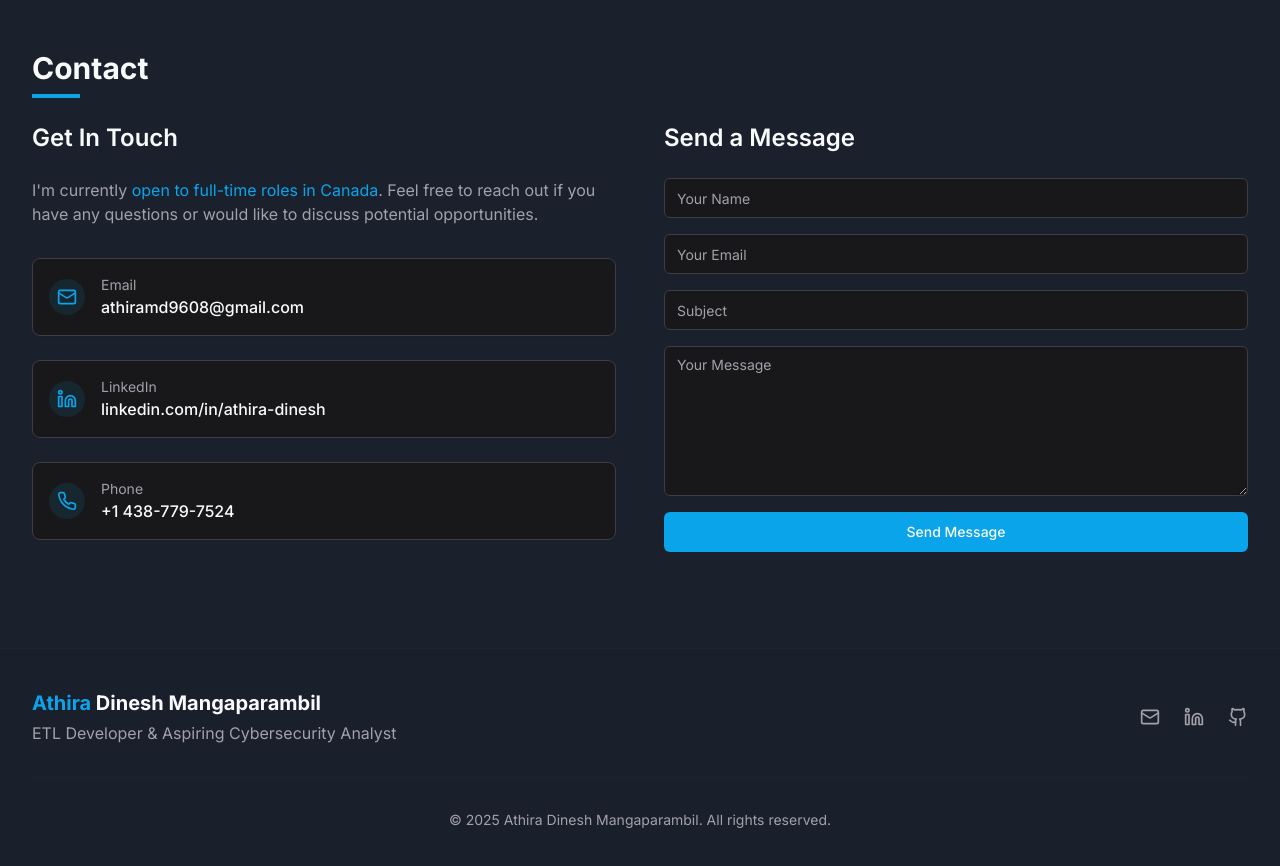
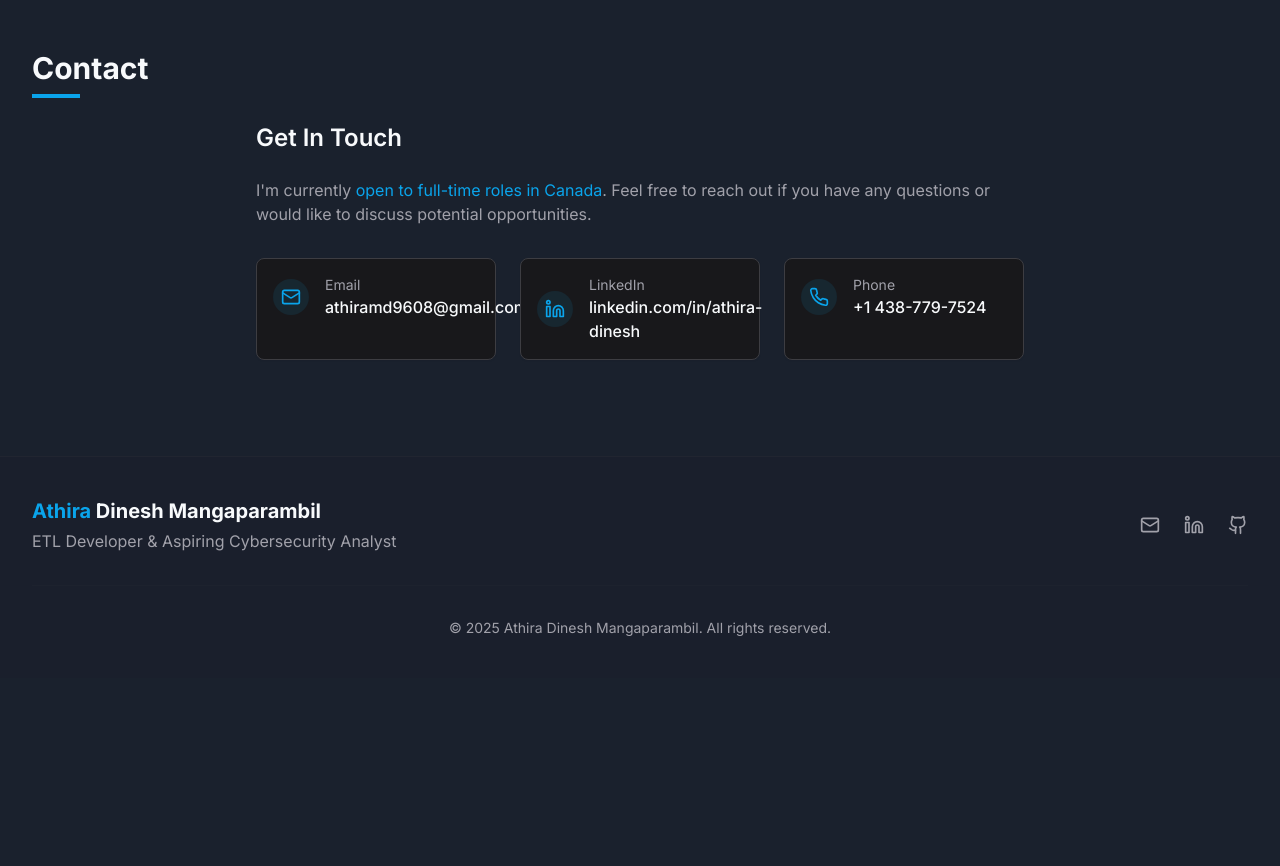
Before and after one commit to Athiramd8/athiradinesh-portfolio, a React (Vite) app: page / in a window 1280 px wide. Shown: the part 3900-4766 px from the top of the page. After the commit the page ends 4578 px from the top, so only its background shows below. Built offline with nearby package versions, Linux system fonts and the light colour scheme.

Commit message:
Remove contact form

```diff
--- a/src/components/ContactSection.tsx
+++ b/src/components/ContactSection.tsx
@@ -1,44 +1,9 @@
 
-import React, { useState } from "react";
-import { Button } from "@/components/ui/button";
-import { Input } from "@/components/ui/input";
-import { Textarea } from "@/components/ui/textarea";
+import React from "react";
 import { Card, CardContent } from "@/components/ui/card";
 import { Mail, Linkedin, Phone } from "lucide-react";
-import { useToast } from "@/hooks/use-toast";
 
 const ContactSection: React.FC = () => {
-  const { toast } = useToast();
-  const [formData, setFormData] = useState({
-    name: "",
-    email: "",
-    subject: "",
-    message: "",
-  });
-  const [isLoading, setIsLoading] = useState(false);
-
-  const handleChange = (
-    e: React.ChangeEvent<HTMLInputElement | HTMLTextAreaElement>
-  ) => {
-    const { name, value } = e.target;
-    setFormData((prev) => ({ ...prev, [name]: value }));
-  };
-
-  const handleSubmit = (e: React.FormEvent) => {
-    e.preventDefault();
-    setIsLoading(true);
-
-    // Simulating form submission
-    setTimeout(() => {
-      toast({
-        title: "Message sent!",
-        description: "Thank you for your message. I'll get back to you soon.",
-      });
-      setFormData({ name: "", email: "", subject: "", message: "" });
-      setIsLoading(false);
-    }, 1000);
-  };
-
   const contactInfo = [
     {
       icon: <Mail className="h-5 w-5 text-accent" />,
@@ -64,16 +29,15 @@ const ContactSection: React.FC = () => {
     <section id="contact" className="section-container">
       <div className="container">
         <h2 className="section-heading">Contact</h2>
-        <div className="grid md:grid-cols-2 gap-12">
-          <div>
+        <div className="max-w-3xl mx-auto">
           <h3 className="text-2xl font-semibold mb-6">Get In Touch</h3>
           <p className="text-muted-foreground mb-8">
             I'm currently <span className="text-accent">open to full-time roles in Canada</span>. Feel free to reach out if you have any questions or would like to discuss potential opportunities.
           </p>
 
-            <div className="space-y-6">
+          <div className="grid sm:grid-cols-2 md:grid-cols-3 gap-6">
             {contactInfo.map((item, index) => (
-                <Card key={index} className="bg-secondary border-muted">
+              <Card key={index} className="bg-secondary border-muted hover:border-accent/50 transition-colors">
                 <CardContent className="p-4 flex items-center">
                   <div className="p-2 bg-accent/10 rounded-full mr-4">
                     {item.icon}
@@ -94,56 +58,6 @@ const ContactSection: React.FC = () => {
             ))}
           </div>
         </div>
-          <div>
-            <h3 className="text-2xl font-semibold mb-6">Send a Message</h3>
-            <form onSubmit={handleSubmit} className="space-y-4">
-              <div>
-                <Input
-                  placeholder="Your Name"
-                  name="name"
-                  value={formData.name}
-                  onChange={handleChange}
-                  className="bg-secondary border-muted focus:border-accent"
-                  required
-                />
-              </div>
-              <div>
-                <Input
-                  type="email"
-                  placeholder="Your Email"
-                  name="email"
-                  value={formData.email}
-                  onChange={handleChange}
-                  className="bg-secondary border-muted focus:border-accent"
-                  required
-                />
-              </div>
-              <div>
-                <Input
-                  placeholder="Subject"
-                  name="subject"
-                  value={formData.subject}
-                  onChange={handleChange}
-                  className="bg-secondary border-muted focus:border-accent"
-                  required
-                />
-              </div>
-              <div>
-                <Textarea
-                  placeholder="Your Message"
-                  name="message"
-                  value={formData.message}
-                  onChange={handleChange}
-                  className="bg-secondary border-muted focus:border-accent min-h-[150px]"
-                  required
-                />
-              </div>
-              <Button type="submit" className="w-full" disabled={isLoading}>
-                {isLoading ? "Sending..." : "Send Message"}
-              </Button>
-            </form>
-          </div>
-        </div>
       </div>
     </section>
   );
```
Lines whose indentation alone changed are shown as unchanged.
